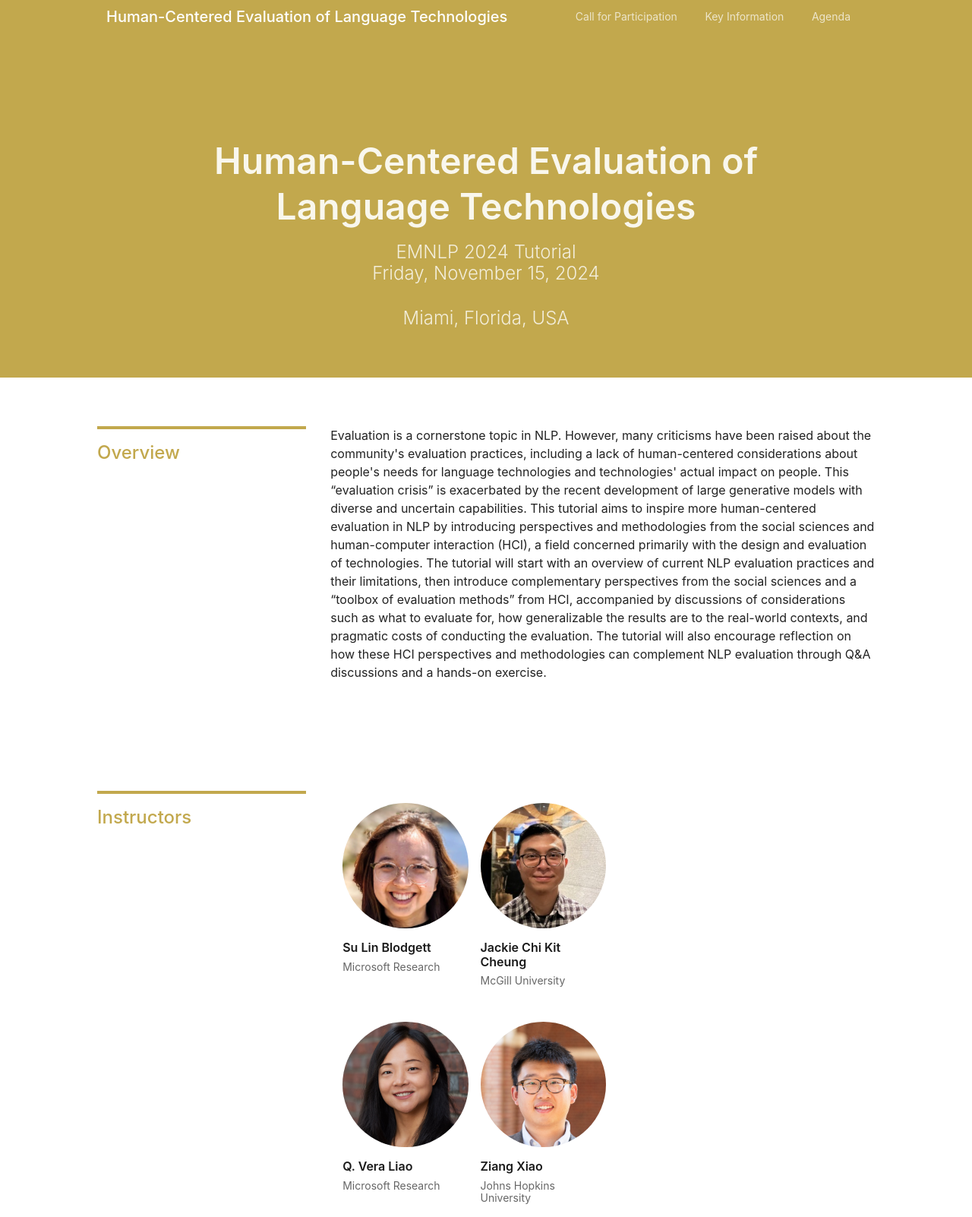
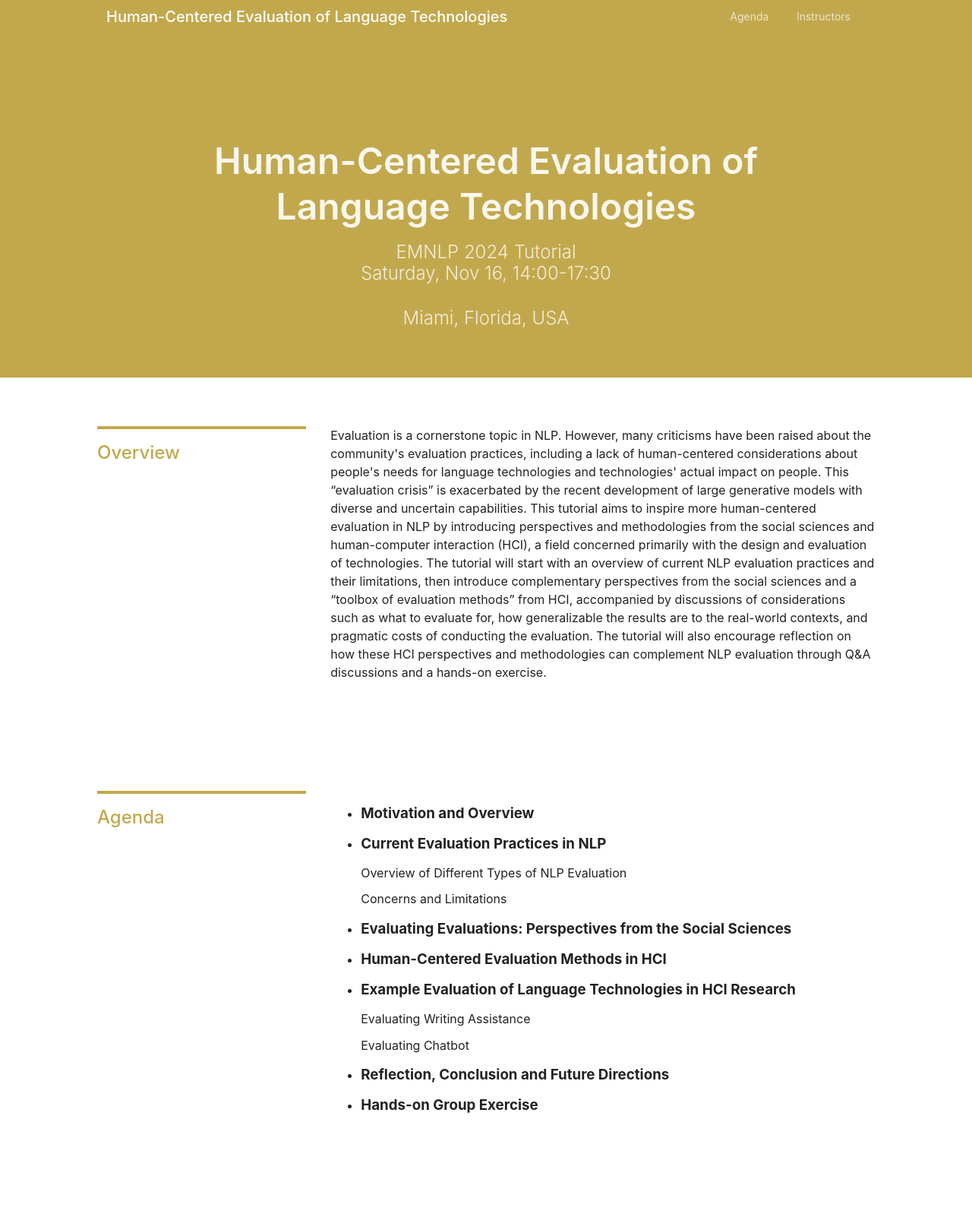
Before and after one commit to human-centered-eval/human-centered-eval.github.io, a plain HTML site: page index.html in a window 1280 px wide. Shown: the part 10-1612 px from the top of the page at 76% size. Drawn offline with nearby package versions, Linux system fonts and the light colour scheme.

Commit message:
Update index.html

```diff
--- a/index.html
+++ b/index.html
@@ -34,15 +34,16 @@
                         </a>
                     </div>
                     <div class="dtc v-mid tr pa3">
-                        <a class="f6 fw4 hover-white no-underline white-70 dn dib-ns pv2 ph3" href="#cfp">Call for
+                        <!-- <a class="f6 fw4 hover-white no-underline white-70 dn dib-ns pv2 ph3" href="#cfp">Call for
                             Participation</a>
-                        <a class="f6 fw4 hover-white no-underline white-70 dn dib-l pv2 ph3" href="#info">Key Information</a>
+                        <a class="f6 fw4 hover-white no-underline white-70 dn dib-l pv2 ph3" href="#info">Key Information</a> -->
                         <a class="f6 fw4 hover-white no-underline white-70 dn dib-l pv2 ph3" href="#agenda">Agenda</a>
+                        <a class="f6 fw4 hover-white no-underline white-70 dn dib-l pv2 ph3" href="#info">Instructors</a>
                     </div>
                 </nav>
                 <div class="tc-l mt4 mt5-m mt6-l ph5 w-75 center">
                     <h1 class="f2 f1-l fw6 white-90 mb0 lh-title">Human-Centered Evaluation of Language Technologies</h1>
-                    <h2 class="fw3 f3 white-80 mt3 mb4">EMNLP 2024 Tutorial<br>Friday, November 15, 2024</h2>
+                    <h2 class="fw3 f3 white-80 mt3 mb4">EMNLP 2024 Tutorial<br>Saturday, Nov 16, 14:00-17:30</h2>
                     <h3 class="fw3 f3 white-80 mt3 mb4">Miami, Florida, USA</h3>
                     <!-- <a class="f6 link grow br3 ba bw1 ph3 pv2 mb2 dib white" href="https://openreview.net/group?id=ACM.org/CHI/2024/Workshop/HEAL" target="_blank">→ Submission Site</a> -->
                 </div>
@@ -111,7 +112,7 @@
             </div>
 
             </div>
-        </article>
+        </article> -->
 
         <article class="cf ph3 ph5-ns pv5" id="agenda">
             <header class="fn fl-ns w-30-ns pr4-ns">
@@ -120,60 +121,40 @@
                 </h1>
             </header>
             <div class="fn fl-ns w-70-ns">
-                <p class="f5 lh-copy mt0-ns">
+                <!-- <p class="f5 lh-copy mt0-ns">
                     The primary goal of this one-day workshop is to bring together HCI and AI researchers from academia, industry, and non-profits to share their ongoing efforts around evaluating and auditing language models.
-                </p>
+                </p> -->
                 <ul class="agenda-list">
                     <li>
-                        <h3>Welcome</h3>
-                        <p>Time: 9:00 AM - 9:15 AM</p>
+                        <h3>Motivation and Overview</h3>
                     </li>
                     <li>
-                        <h3>Keynote I</h3>
-                        <p>Time: 9:15 AM - 10:15 AM</p>
-                        <p>Speaker: Dr. Wei Xu</p>
+                        <h3>Current Evaluation Practices in NLP</h3>
+                        <p>Overview of Different Types of NLP Evaluation</p>
+                        <p>Concerns and Limitations</p>
                     </li>
                     <li>
-                        <h3>Coffee Break (Poster)</h3>
-                        <p>Time: 10:15 AM - 10:30 AM</p>
+                        <h3>Evaluating Evaluations: Perspectives from the Social Sciences</h3>
                     </li>
                     <li>
-                        <h3>Highlight Paper Presentation</h3>
-                        <p>Time: 10:30 AM - 11:30 AM</p>
+                        <h3>Human-Centered Evaluation Methods in HCI</h3>
                     </li>
                     <li>
-                        <h3>Group Activity I - Challenges Identification</h3>
-                        <p>Time: 11:30 AM - 12:30 PM</p>
+                        <h3>Example Evaluation of Language Technologies in HCI Research</h3>
+                        <p>Evaluating Writing Assistance</p>
+                        <p>Evaluating Chatbot</p>
                     </li>
                     <li>
-                        <h3>Lunch Break</h3>
-                        <p>Time: 12:30 PM - 2:00 PM</p>
+                        <h3>Reflection, Conclusion and Future Directions</h3>
                     </li>
                     <li>
-                        <h3>Keynote II</h3>
-                        <p>Time: 2:00 PM - 3:00 PM</p>
-                        <p>Speaker: Dr. Sherry Tongshuang Wu</p>
-                    </li>
-                    <li>
-                        <h3>Poster Session + Coffee Break</h3>
-                        <p>Time: 3:00 PM - 4:15 PM</p>
-                    </li>
-                    <li>
-                        <h3>Group Activity II - Framework, Method, and Tooling</h3>
-                        <p>Time: 4:15 PM - 5:15 PM</p>
-                    </li>
-                    <li>
-                        <h3>Closing Remark</h3>
-                        <p>Time: 5:15 PM - 5:30 PM</p>
+                        <h3>Hands-on Group Exercise</h3>
                     </li>
                 </ul>
-                <p class="f5 lh-copy mt0-ns">
-                    All times displayed in the program are in local Honolulu, Hawaii time (GMT-10)
-                </p>
             </div>
         </article>
 
-        <article class="cf ph3 ph5-ns pv5" id="accepted">
+        <!-- <article class="cf ph3 ph5-ns pv5" id="accepted">
             <header class="fn fl-ns w-30-ns pr4-ns">
                 <h1 class="f3 lh-title fw5 mb3 mt0 pt3 bt bw2 accent-txt">
                     Accepted Work
```
